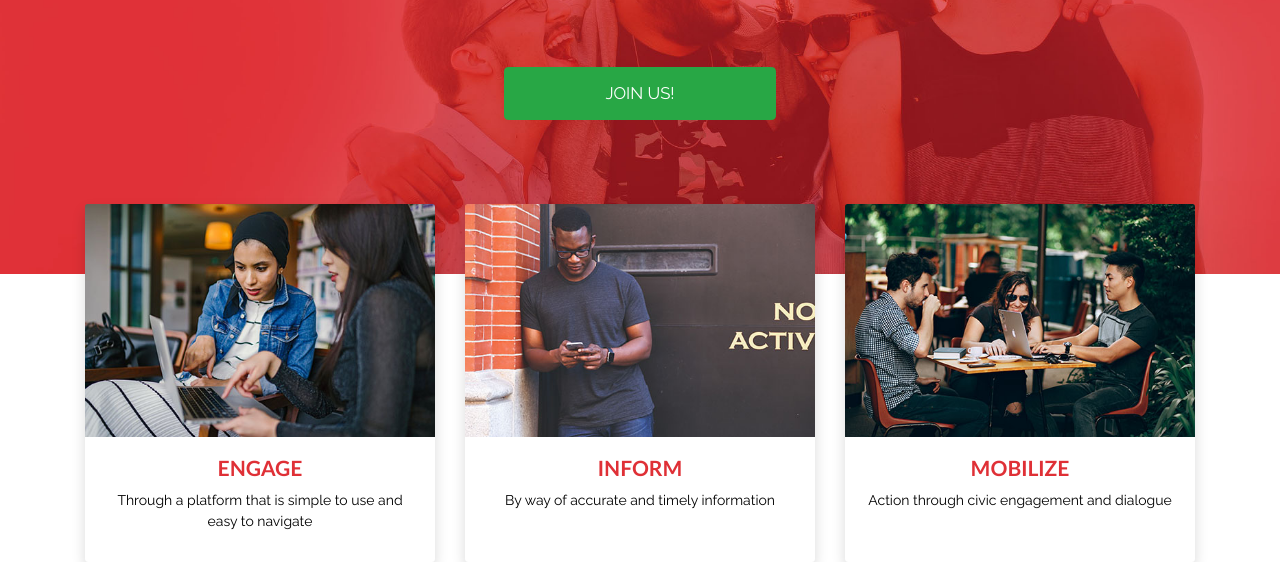
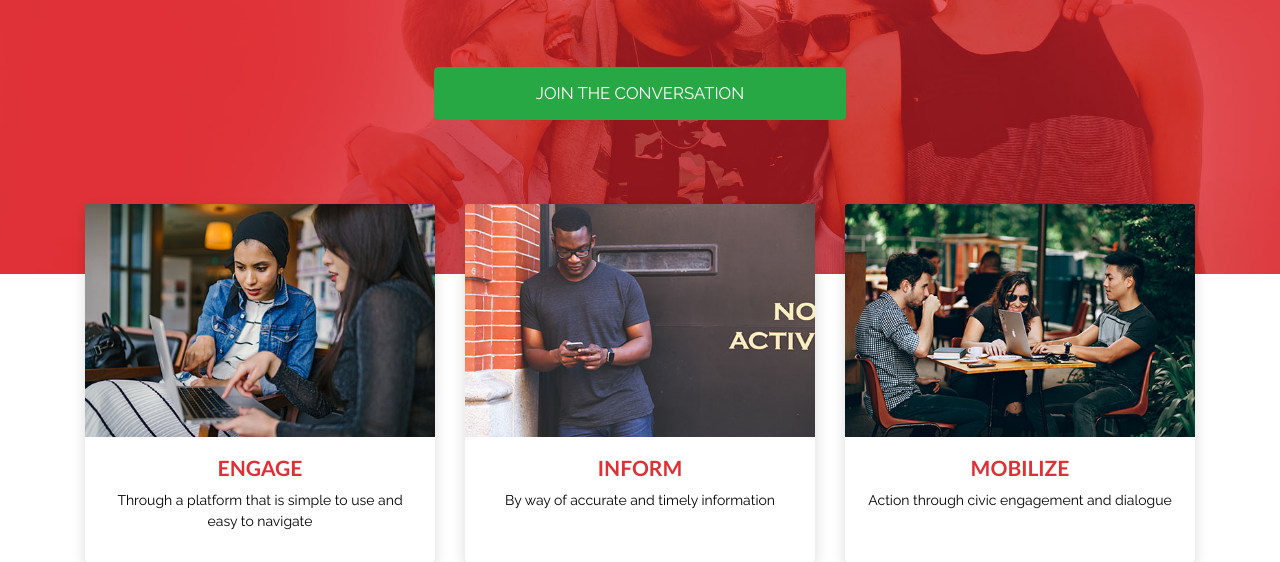
Before and after one commit to votebetterapp/landing-page, a website: page index.html in a window 1280 px wide. Shown: the part 261-823 px from the top of the page. Drawn offline with nearby package versions, Linux system fonts and the light colour scheme; files that its build step writes are made by us from their sources.

Commit message:
Change call to action name to 'join the conversation'

```diff
--- a/index.html
+++ b/index.html
@@ -84,7 +84,7 @@
                 <div class="button-container">
                     <a class="btn btn-lg btn-success"
                         href="https://docs.google.com/forms/d/e/1FAIpQLSdY-VL5gSLKbDgNtjeRViVsBJiXS4YQO5FdiCxPyViEydUTEg/viewform"
-                        target="_blank"> JOIN US!</a>
+                        target="_blank">JOIN THE CONVERSATION</a>
                 </div>
             </div>
         </div>
```
